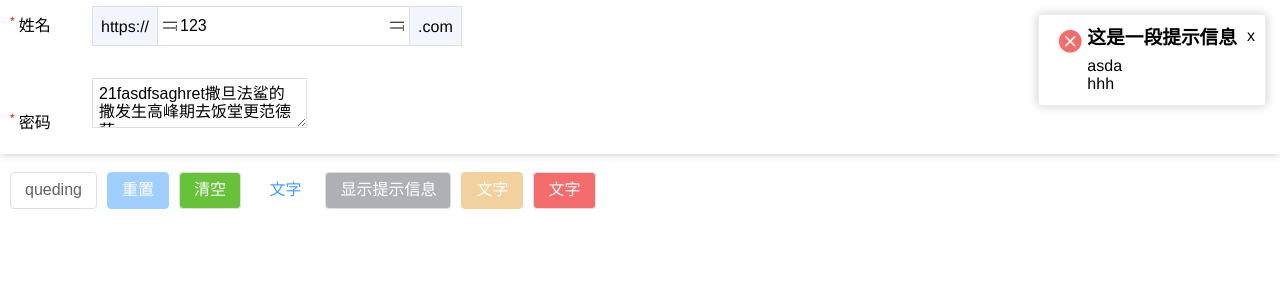
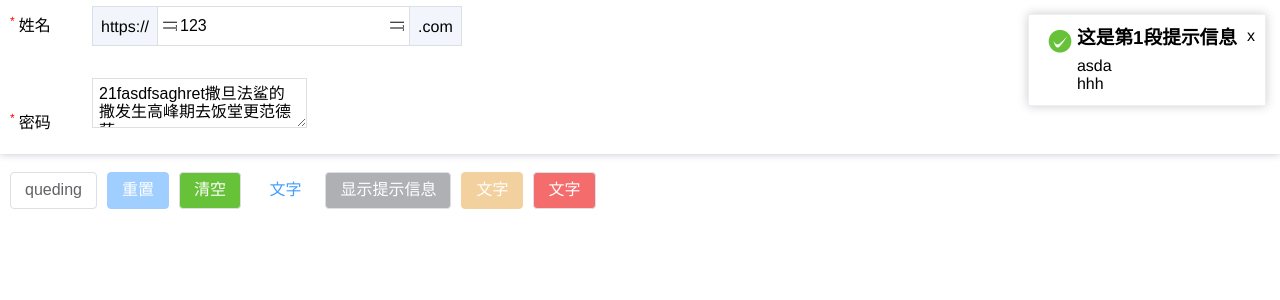
Before and after one commit to huangxiaochang/my_website, a Vue app: page /device_statistic_index/login in a window 1280 px wide. Both pictures are taken after a click on the button "显示提示信息". Shown: the top 300 px of the page. Built offline with nearby package versions, Linux system fonts and the light colour scheme.

Commit message:
finish notification component

```diff
--- a/src/components/notification/notification.js
+++ b/src/components/notification/notification.js
@@ -13,8 +13,15 @@ const instances = []  // collect all notification instance
 const Notification = function (options={}) {
 	if (Vue.prototype.$isServer) { return }
 	options = options || {}
-	let id = `notification_${count}`
+	let id = `notification_${count++}`
 	let position = options.position || 'top-right'
+	// 缓存用户自定的关闭的回调函数，因为组件内部的也定义了同名回调函数，并且需要在这里重写
+	let useOnClose = options.onClose
+
+	// 重写内部onClose函数， 进行从instances中移除和offsetHeight的重新计算
+	options.onClose = function () {
+		Notification.close(id, useOnClose)
+	}
 
 	// 创建一个实例, 这里的data是子类的其他的配置信息
 	let instance = new NotificationConstructor({
@@ -29,6 +36,7 @@ const Notification = function (options={}) {
 	// 手动插入文档中
 	document.body.appendChild(instance.vm.$el) // instance.vm.$el = this.$el
 	instance.vm.show = true
+	instance.vm.$el.style.zIndex = 3000
 	// 计算同种类型的notification的纵向偏移之后的位置
 	let offsetHeight = options.offset || 0
 	// 计算之前的实例占用的高度
@@ -43,6 +51,64 @@ const Notification = function (options={}) {
 	return instance.vm
 }
 
+// 支持使用this.$notify.success(options)等方式进行创建实例
+const type_list = ['success', 'warning', 'info', 'error']
+type_list.forEach(type => {
+	Notification[type] = options => {
+		if (typeof options === 'string') {
+			options = {
+				message: options
+			}
+		}
+		options.type = type
+		return new Notification(options)
+	}
+})
+// 直接使用实例调用close方法，同时组件内部的onClose回调函数也会调用该方法
+Notification.close = function (id, useOnClose) {
+	// 从instances中移除并且调用用户定义的回调函数
+	let pos = -1
+	let instance = null
+	let length = instances.length
+	instances.some((item, index) => {
+		if (item.id === id) {
+			pos = index
+			instance = item
+			return true
+		}
+	})
+	if (pos === -1) { return }
+	instances.splice(pos, 1)
+	if (typeof useOnClose === 'function') {
+		useOnClose(instance)
+	}
+	// 进行剩下的实例的top/bottom的计算
+	if (length <= 1) { return }
+	let position = instance.position
+	let removeHeight = instance.vm.$el.offsetHeight // 移动的距离为移除的模板的offsetHeight
+	for (let i = pos; i < length - 1; i++) {
+		// 只移动同种位置类型的实例
+		if (instances[i].position === position) {
+			// 设置top/bottom
+			instances[i].vm.$el.style[instance.verticalClass] = parseInt(instances[i].vm.$el.style[instance.verticalClass]) - removeHeight - 14 + 'px'
+		}
+	}
+}
 
+// 可以调用实例的clearAll()方法移除所以的Notification实例,或者移除指定位置的所有实例
+Notification.clearAll = function (position) {
+	if (!position) {
+		instances.forEach(instance => {
+			// 这里是先调用notification.vue中close()方法，再有它调用Notification.close()
+			instance.close()
+		})
+	} else {
+		instances.forEach(instance => {
+			if (instance.position === position) {
+				instance.close()
+			}
+		})
+	}
+}
 
 export default Notification
--- a/src/components/notification/notification.vue
+++ b/src/components/notification/notification.vue
@@ -6,6 +6,8 @@
 		  :class="[horizontalClass]"
 		  :style="verticalPosition"
 		  @click="handlerClick"
+		  @mouseenter="clearTimer"
+		  @mouseleave="startTimer"
 		>
 			<i :style="{color: iconColor}" :class="[iconClass, defaultIconClass]" class="notification-icon-wrap" v-if="type || iconClass"></i>
 			<div class="notification-content-wrap">
@@ -13,7 +15,7 @@
 				<p class="notification-content" v-if="isUseHTMLString" v-html="message"></p>
 				<p class="notification-content" v-else> {{ message }}</p>
 			</div>
-			<span class="notification-close-btn" v-if="isShowCloseBtn">x</span>
+			<span class="notification-close-btn" @click="close" v-if="isShowCloseBtn">x</span>
 		</aside>
 	</transition>
 </template>
@@ -31,16 +33,21 @@
 		data () {
 			return {
 				show: false,
-				position: 'top-left',
+				position: 'top-right',
 				topOffset: 14,
 				onClick: null,
+				onClose: null, // 组件内部的关闭之后的回调函数
 				title: '提示',
 				iconClass: '',
 				iconColor: '',
 				type: '',
 				isShowCloseBtn: true,
 				isUseHTMLString: false,
-				message: ''
+				message: '',
+				hasClosed: false,
+				autoClose: true, // 是否自动关闭
+				duration: 3000, // 默认显示的时间
+				timer: null
 			}
 		},
 		computed: {
@@ -59,12 +66,49 @@
 				return this.type && icoMapType[this.type] ? icoMapType[this.type]: ''
 			}
 		},
+		watch: {
+			hasClosed (newVal, oldVal) {
+				if (newVal) {
+					this.show = false
+					// 动画结束之后， 移除模板元素， 不然的话，还会占用位置
+					this.$el.addEventListener('transitionend', this.destoryElement)
+				}
+			}
+		},
 		methods: {
+			destoryElement () {
+				this.$el.removeEventListener('transitionend', this.destoryElement)
+				this.$destroy(true)
+				this.$el.parentNode.removeChild(this.$el)
+				this.clearTimer()
+			},
 			handlerClick (ev) {
 				if (typeof this.onClick === 'function') {
 					this.onClick()
 				}
+			},
+			close () {
+				this.hasClosed = true
+				if (typeof this.onClose === 'function') {
+					// 调用组件内部定义的回调函数， onClose()方法具体在notification.js中定义，
+					this.onClose()
+				}
+			},
+			clearTimer () {
+				clearTimeout(this.timer)
+			},
+			startTimer () {
+				if (this.autoClose) {
+					this.timer = setTimeout(() => {
+						if (!this.hasClosed) {
+							this.close()
+						}
+					}, this.duration)
+				}
 			}
+		},
+		mounted () {
+			this.startTimer()
 		}
 	}
 </script>
@@ -76,13 +120,14 @@
 	.notification-wrap {
 		position: fixed;
 		border: 1px solid $wrap-border-color;
+		background: #fff;
 		box-shadow: 0 0 10px $shadow-color;
 		padding: 12px 18px;
 		min-width: 200px;
 		max-width: 600px;
 		overflow: hidden;
 		box-sizing: border-box;
-		transition: transform 0.3s;
+		transition: transform 0.3s, opacity 0.3s, top 0.3s, bottom 0.3s, left 0.3s, right 0.3s;
 		&.right {
 			right: 14px;
 		}
--- a/src/views/login/index.vue
+++ b/src/views/login/index.vue
@@ -66,6 +66,7 @@
 <script type="text/babel">
 	import { userLogin, get_user_info, login_out, upload_avatar, register, get_code, modify_user_info } from 'api/login.js'
 	import emitter from 'utils/emitter.js'
+	import Notification from '@/components/notification/notification.js'
 
 	export default {
 		name: 'login',
@@ -119,7 +120,8 @@
 					password: '',
 					roles: [],
 					operate_permission: []
-				}
+				},
+				count: 1
 			}
 		},
 		mixins: [emitter],
@@ -157,11 +159,25 @@
 				console.log(this.form)
 			},
 			showNotification () {
+				/*
 				this.$notify({
-					type: 'error',
-					title: '这是一段提示信息',
+					type: 'success',
+					title: `这是第${this.count++}段提示信息`,
 					message: 'asda<br>hhh',
 					isUseHTMLString: true,
+					autoClose: true,
+					isShowCloseBtn: true,
+					position: 'top-right'
+				})
+				*/
+				//this.$notify.success('sfd<br>fsd')
+				new Notification({
+					type: 'success',
+					title: `这是第${this.count++}段提示信息`,
+					message: 'asda<br>hhh',
+					isUseHTMLString: true,
+					autoClose: true,
+					isShowCloseBtn: true,
 					position: 'top-right'
 				})
 			},
```
